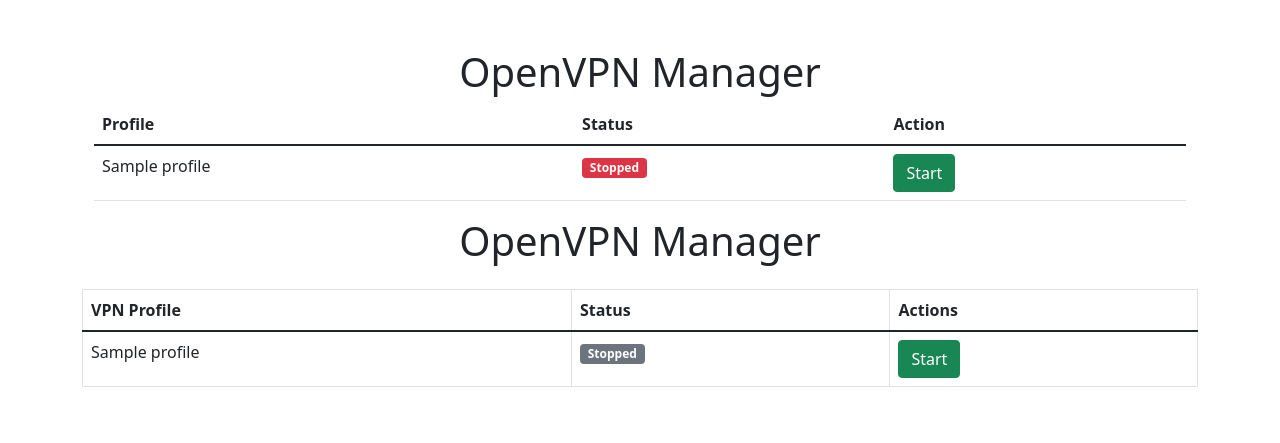
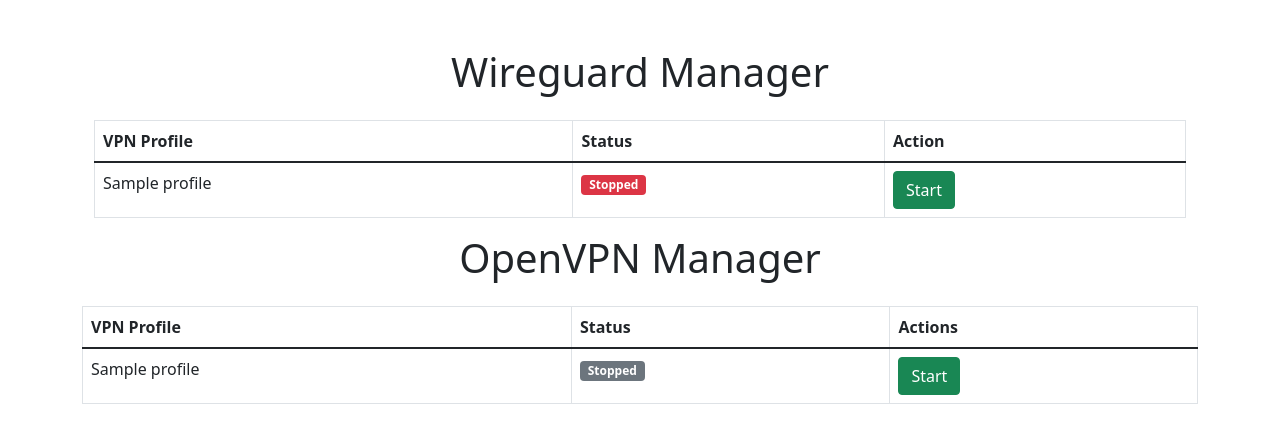
Before and after one commit to elvistony/pi-config-vpn, a Flask app: template templates/index.html in a window 1280 px wide. Shown: the top 443 px of the page. Run offline with Flask 3, Linux system fonts and the light colour scheme; the template is opened without the code that fills it: most values are stand-ins (such as "Sample title", 1, 10 or a date in 2020).

Commit message:
template change

```diff
--- a/templates/index.html
+++ b/templates/index.html
@@ -3,18 +3,18 @@
 <head>
     <meta charset="UTF-8">
     <meta name="viewport" content="width=device-width, initial-scale=1.0">
-    <title>OpenVPN Manager</title>
+    <title>Pi VPN Manager</title>
     <link href="https://cdn.jsdelivr.net/npm/bootstrap@5.1.3/dist/css/bootstrap.min.css" rel="stylesheet">
 </head>
 <body>
     <div class="container mt-5">
 
         <div class="vpn-section container mt-5">
-            <h1 class="text-center">OpenVPN Manager</h1>
-            <table class="table">
+            <h1 class="text-center">Wireguard Manager</h1>
+            <table class="table table-bordered mt-4">
                 <thead>
                     <tr>
-                        <th>Profile</th>
+                        <th>VPN Profile</th>
                         <th>Status</th>
                         <th>Action</th>
                     </tr>
```
